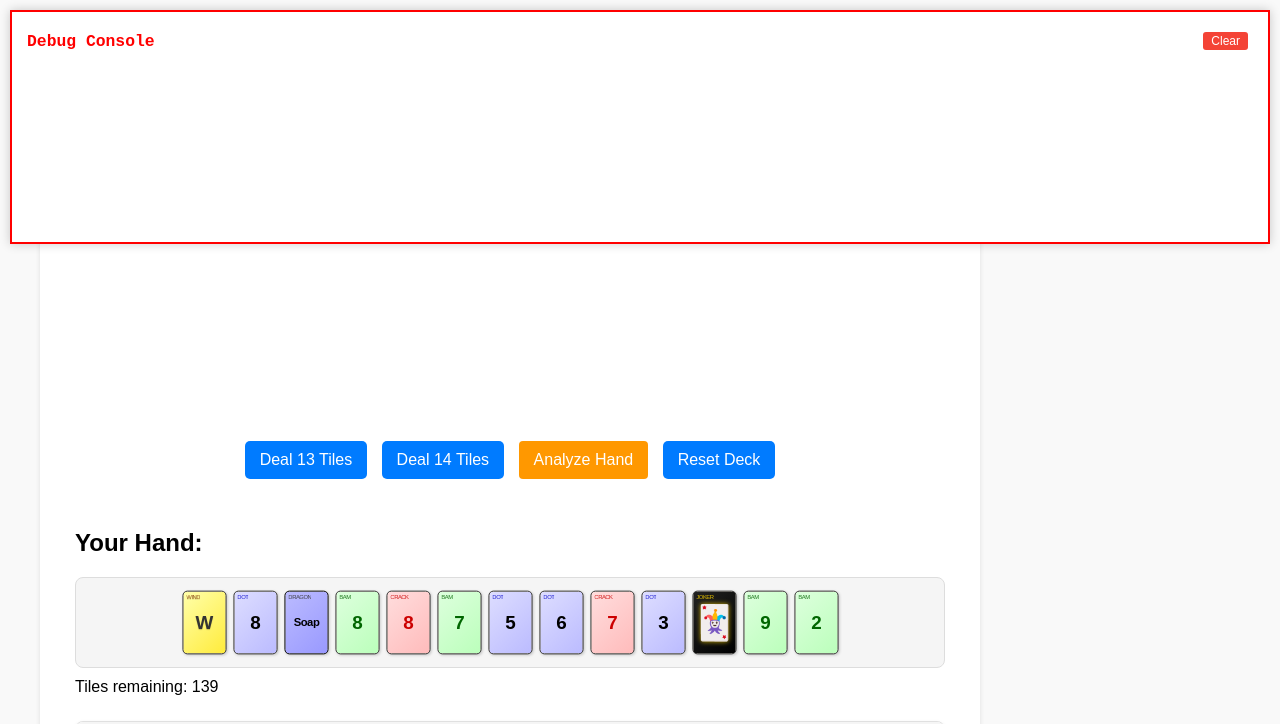
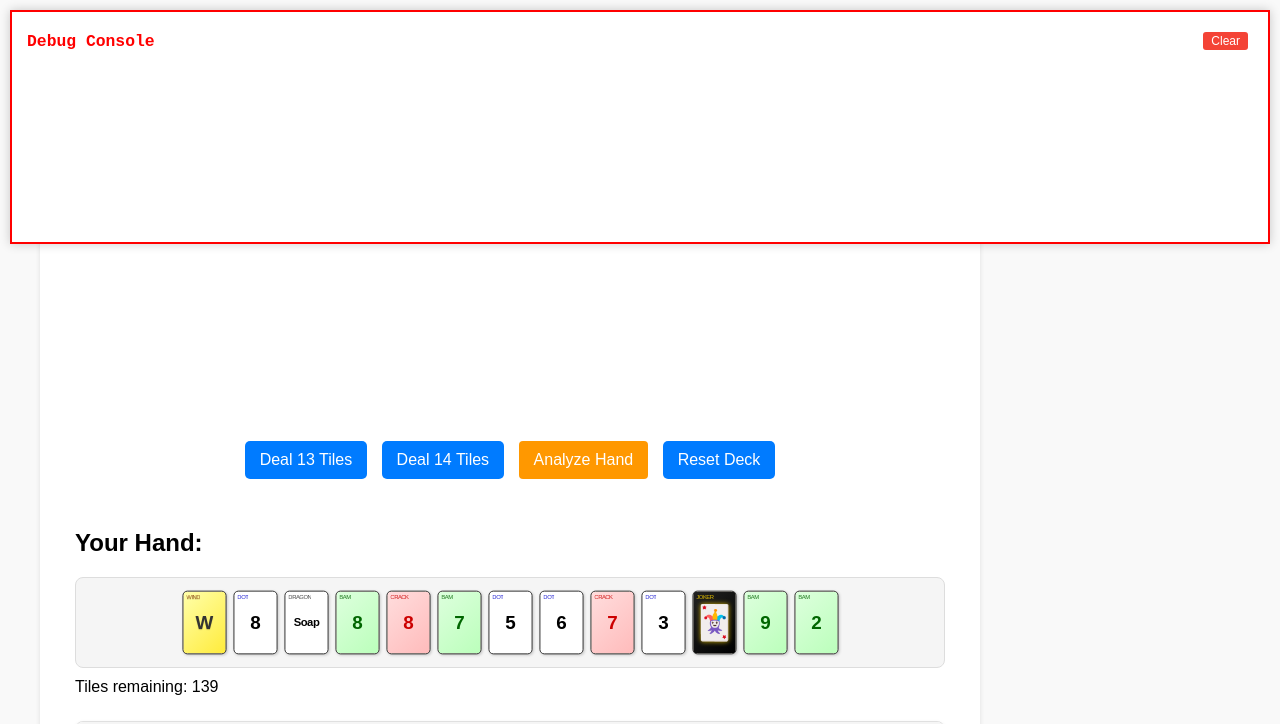
Before and after one commit to dwunderl/mahjongg-tools, a plain HTML site: page tile-dealer/index.html in a window 1280 px wide. Both pictures are taken after a click on the button "Deal 13 Tiles". Shown: the top 724 px of the page. Drawn offline with Linux system fonts and the light colour scheme.

Commit message:
Update tile styling for dot tiles and white dragon
- Added specific 'dot-tile' class to dot-numbered and white dragon tiles
- Added highly specific CSS selectors to ensure white background
- Used !important to override existing styles
- Ensured black text on white background for better visibility

```diff
--- a/tile-dealer/css/tiles.css
+++ b/tile-dealer/css/tiles.css
@@ -127,10 +127,13 @@
     border-color: #000 !important;
 }
 
+/* White Dragon (Soap) - styles are now handled by the combined rule above */
+
+/* Dot-numbered tiles (1D-9D) and White Dragon (Soap) */
+.tile[data-suit="D"],
 .tile[data-suit="WD"] {
-    background-color: #fff !important; /* White background */
-    color: #000 !important; /* Black text */
-    border-color: #000 !important;
+    background-color: #ffffff !important; /* White background */
+    color: #000000 !important; /* Black text */
 }
 
 /* Hand container */
--- a/tile-dealer/index.html
+++ b/tile-dealer/index.html
@@ -509,6 +509,16 @@
         }
     </style>
     <style>
+        /* Force white background for dot tiles and white dragon */
+        html body .tile.dot-tile,
+        html body .tile[data-suit="D"],
+        html body .tile[data-suit="WD"] {
+            background-color: #ffffff !important;
+            background: #ffffff !important;
+            background-image: none !important;
+            color: #000000 !important;
+        }
+
         /* Button styles */
         button {
             padding: 10px 15px;
--- a/tile-dealer/js/simple-dealer.js
+++ b/tile-dealer/js/simple-dealer.js
@@ -228,6 +228,11 @@ function displayHand(hand) {
         // Set data attributes for styling
         tileEl.setAttribute('data-suit', suit || tileCode);
         if (value) tileEl.setAttribute('data-value', value);
+
+        // Add specific class for dot tiles and white dragon
+        if (suit === 'D' || tileCode === 'WD') {
+            tileEl.classList.add('dot-tile');
+        }
 
         // Set tile content with proper display text
         let displayText = tileCode;
```
